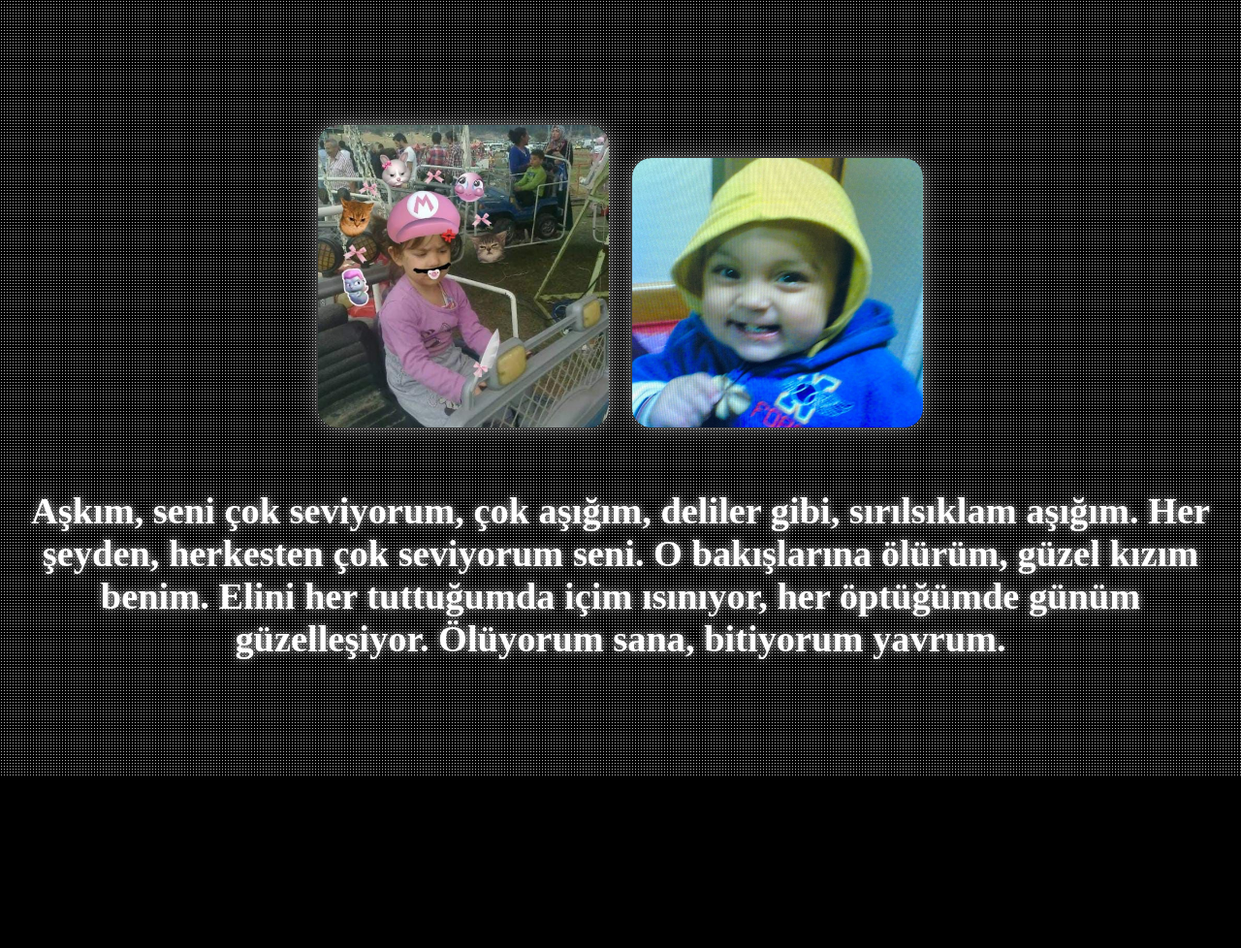
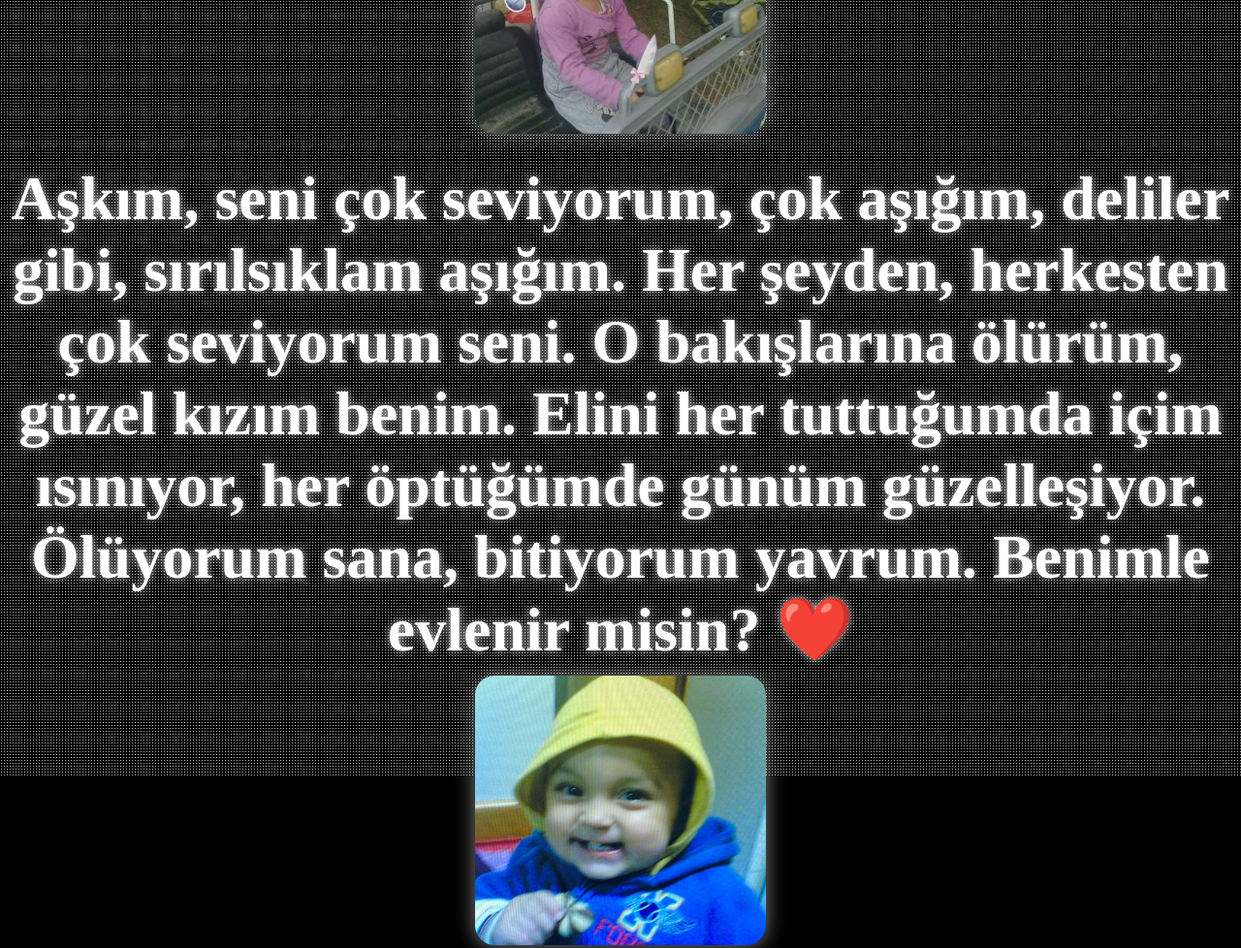
Before and after one commit to B8r1s/ebbam.github.io, a plain HTML site: page index.html in a window 1280 px wide. Shown: the top 978 px of the page at 97% size. Before the commit the page ends 800 px from the top, so only its background shows below. Drawn offline with Linux system fonts and the light colour scheme.

Commit message:
Update index.html

```diff
--- a/index.html
+++ b/index.html
@@ -19,6 +19,7 @@
             height: 100vh;
             flex-direction: column;
             position: relative;
+            text-align: center;
         }
         .background {
             position: absolute;
@@ -39,24 +40,29 @@
             to { opacity: 0.6; }
         }
         .content {
-            text-align: center;
-            color: white;
             z-index: 1;
+            display: flex;
+            flex-direction: column;
+            align-items: center;
+            justify-content: center;
+            position: relative;
             padding: 10px;
         }
         img {
-            width: 70%; /* Resimleri ekran boyutuna göre küçültür */
-            max-width: 300px; /* En fazla 300px genişliğinde olacak */
+            width: 80%;
+            max-width: 300px;
             height: auto;
             border-radius: 20px;
             box-shadow: 0 0 20px rgba(255, 255, 255, 0.5);
-            margin: 10px;
+            margin: 10px 0;
         }
         h1 {
-            font-size: 3vw; /* Yüksek çözünürlükte daha küçük olacak */
+            font-size: 5vw;
             font-weight: bold;
-            margin-top: 50px;
+            margin-top: 20px;
             text-shadow: 0 0 10px rgba(255, 255, 255, 0.8);
+            color: white;
+            margin-top: 20px;
         }
     </style>
 </head>
@@ -65,8 +71,8 @@
     <div class="stars"></div>
     <div class="content">
         <img src="fotograf.png" alt="Soldaki Fotoğraf">
+        <h1>Aşkım, seni çok seviyorum, çok aşığım, deliler gibi, sırılsıklam aşığım. Her şeyden, herkesten çok seviyorum seni. O bakışlarına ölürüm, güzel kızım benim. Elini her tuttuğumda içim ısınıyor, her öptüğümde günüm güzelleşiyor. Ölüyorum sana, bitiyorum yavrum. Benimle evlenir misin? ❤️</h1>
         <img src="fotograf2.png" alt="Sağdaki Fotoğraf">
-        <h1>Aşkım, seni çok seviyorum, çok aşığım, deliler gibi, sırılsıklam aşığım. Her şeyden, herkesten çok seviyorum seni. O bakışlarına ölürüm, güzel kızım benim. Elini her tuttuğumda içim ısınıyor, her öptüğümde günüm güzelleşiyor. Ölüyorum sana, bitiyorum yavrum.</h1>
     </div>
 </body>
 </html>
```
